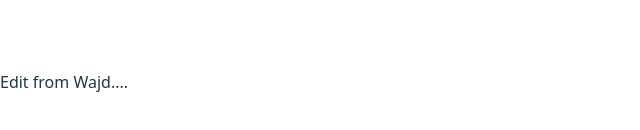
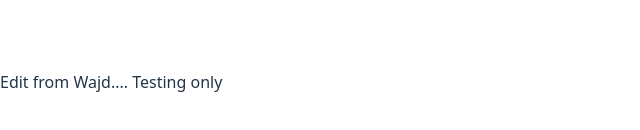
Before and after one commit to noorhaan-almohammed/test, a React (Vite) app: page / in a window 1280 px wide. Shown: the part 318-448 px from the top of the page, without its empty margins (0-640 px from the left). Built offline with nearby package versions, Linux system fonts and the light colour scheme.

Commit message:
testing from wajd!

```diff
--- a/src/App.tsx
+++ b/src/App.tsx
@@ -4,6 +4,7 @@ const App = () => {
   return (
     <div>
       Edit from Wajd....
+      Testing only
     </div>
   )
 }
```
